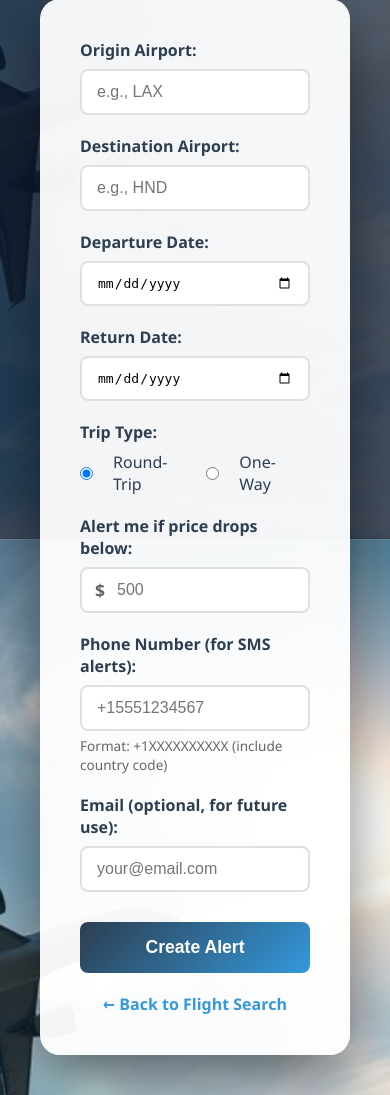
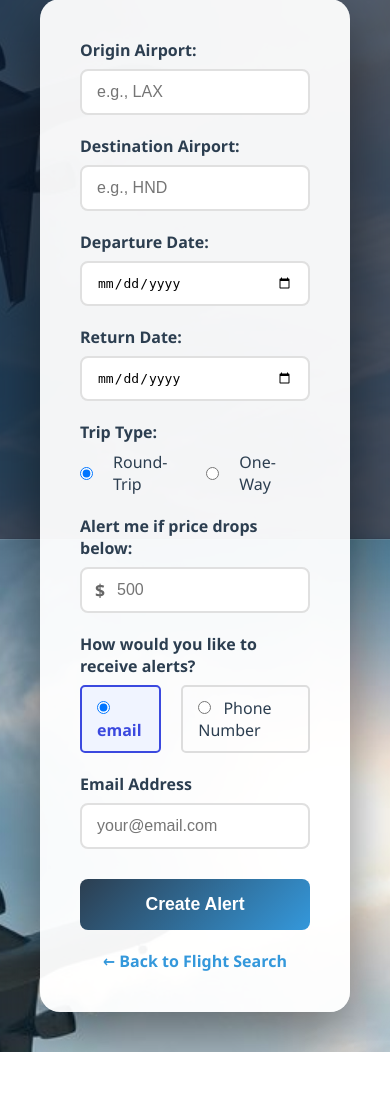
Before and after one commit to paoloprogram12/Flight-Price-Tracker, a Flask app: page /alerts in a window 390 px wide. Shown: the part 305-1400 px from the top of the page. After the commit the page ends 1357 px from the top, so only its background shows below. Run offline with Flask 3, Linux system fonts and the light colour scheme; parts of the project's set-up code (start-up, migrations or seed data) failed here and were passed over.

Commit message:
updated alerts page to have radio option so it doesnt show both email or phone number

```diff
--- a/flight_price_tracker/src/web/app.py
+++ b/flight_price_tracker/src/web/app.py
@@ -138,6 +138,13 @@ def create_alert_route():
         print("DEBUG: Form submitted")
         phone = request.form.get('phone') or None  # Convert empty string to None
         email = request.form.get('email')
+
+        # chekcs if email or phone number input is empty
+        if not email and not phone:
+            flash('Please provide either an email address or phone number.', 'error')
+            return redirect(url_for('alerts'))
+
+
         print(f"DEBUG: Email = {email}, Phone = {phone}")
         origin = request.form.get('origin').upper()
         destination = request.form.get('destination').upper()
--- a/flight_price_tracker/src/web/static/script.js
+++ b/flight_price_tracker/src/web/static/script.js
@@ -251,3 +251,39 @@ document.querySelectorAll('a[href="/#about"]').forEach(link => {
         }
     });
 });
+
+// used for creating toggling alerts in alerts.html
+document.addEventListener('DOMContentLoaded', function() {
+    // get radio buttons and input groups
+    const emailRadio = document.querySelector('input[value="email"]');
+    const phoneRadio = document.querySelector('input[value="phone"]');
+    const emailGroup = document.getElementById('email-input-group');
+    const phoneGroup = document.getElementById('phone-input-group');
+    const emailInput = document.getElementById('email');
+    const phoneInput = document.getElementById('phone');
+
+    // only run if elements exist (alerts page)
+    if (!emailRadio || !phoneRadio) { return; }
+
+    //function to toggle visibility
+    function toggleContactMethod() {
+        if (emailRadio.checked) {
+            emailGroup.style.display = 'block';
+            phoneGroup.style.display = 'none';
+            emailInput.required = true;
+            phoneInput.required = false;
+            phoneInput.value = '';
+        } else {
+            emailGroup.style.display = 'none';
+            phoneGroup.style.display = 'block';
+            emailInput.required = false;
+            phoneInput.required = true;
+            emailInput.value = '';
+        }
+    }
+
+    emailRadio.addEventListener('change', toggleContactMethod);
+    phoneRadio.addEventListener('change', toggleContactMethod);
+
+    toggleContactMethod();
+});
--- a/flight_price_tracker/src/web/static/style.css
+++ b/flight_price_tracker/src/web/static/style.css
@@ -1133,6 +1133,37 @@ body:has(.unsubscribe-container) {
     flex-wrap: wrap;
 }
 
+/* ALERTS PAGE RADIO SELECTION */
+.radio-option {
+    display: flex;
+    align-items: center;
+    cursor: pointer;
+    padding: 10px 15px;
+    border: 2px solid #ddd;
+    border-radius: 5px;
+    transition: all 0.3s ease;
+}
+
+.radio-option:hover {
+    border-color: #3b49df;
+    background-color: #f0f4ff;
+}
+
+.radio-option input[type="radio"] {
+    margin-right: 8px;
+    cursor: pointer;
+}
+
+.radio-option input[type="radio"]:checked + span {
+    color: #3b49df;
+    font-weight: bold;
+}
+
+.radio-option:has(input:checked) {
+    border-color: #3b49df;
+    background-color: #f0f4ff;
+}
+
 /* RESPONSIVE DESIGN (MOBILE DEVICES) */
 @media (max-width: 900px) {
     .results-search-bar {
--- a/flight_price_tracker/src/web/templates/alerts.html
+++ b/flight_price_tracker/src/web/templates/alerts.html
@@ -79,16 +79,34 @@
                     </div>
                 </div>
 
+                <!-- CONTACT METHOD -->
                 <div class="form-group">
-                    <label for="phone">Phone Number (for SMS alerts):</label>
-                    <input type="tel" id="phone" name="phone" placeholder="+15551234567">
-                    <small>Format: +1XXXXXXXXXX (include country code)</small>
+                    <label>How would you like to receive alerts?</label>
+                    <div class="radio-group">
+                        <label class="radio-option">
+                            <input type="radio" name="contact_method" value="email" checked>
+                            <span>email</span>
+                        </label>
+                        <label class="radio-option">
+                            <input type="radio" name="contact_method" value="phone">
+                            <span>Phone Number</span>
+                        </label>
+                    </div>
                 </div>
 
-                <div class="form-group">
-                    <label for="email">Email (optional, for future use):</label>
-                    <input type="email" name="email" id="email" placeholder="your@email.com">
-                </div>
+                <!-- EMAIL INPUT -->
+                 <div class="form-group" id="email-input-group">
+                    <label for="email">Email Address</label>
+                    <input type="email" id="email" name="email" placeholder="your@email.com">
+                 </div>
+
+                 <!-- PHONE INPUT -->
+                  <div class="form-group" id="phone-input-group" style="display: none;">
+                    <label for="phone">Phone Number</label>
+                    <input type="tel" id="phone" name="phone" placeholder="+15551234567">
+                    <small>Include country code (e.g., +1 for US)</small>
+                  </div>
+
 
                 <button type="submit">Create Alert</button>
             </form>
```
